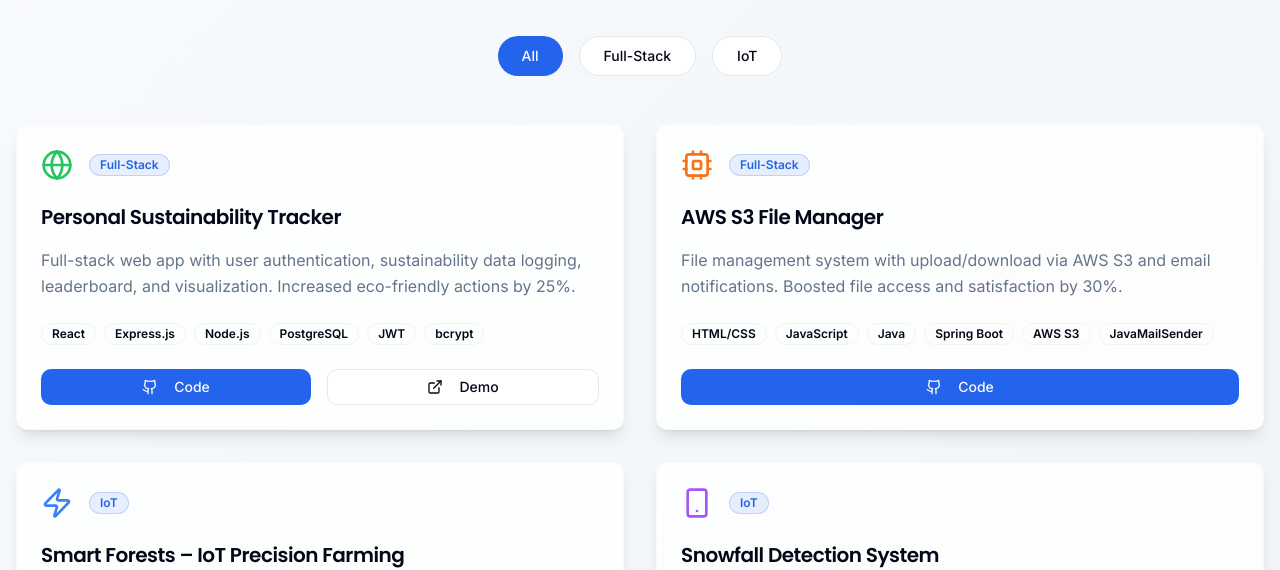
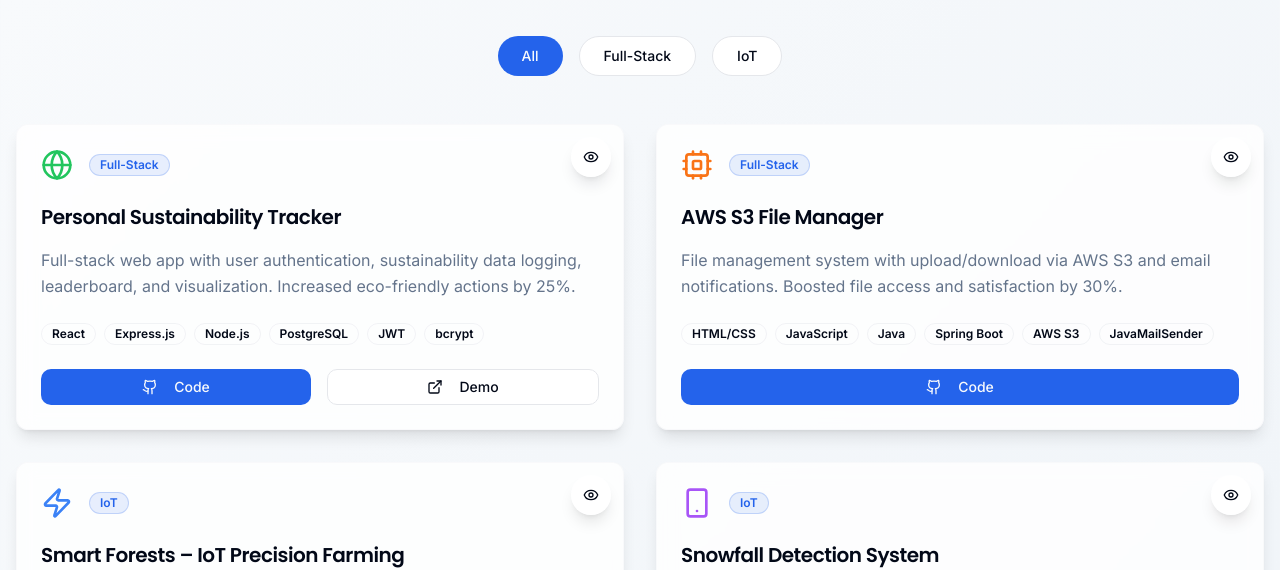
Before and after one commit to Aswin-2266/Portfolio, a React (Vite) app: page / in a window 1280 px wide. Shown: the part 1880-2450 px from the top of the page. Built offline with nearby package versions, Linux system fonts and the light colour scheme.

Commit message:
feat: Always show eye icon on overlays, remove hover dependency and autoplay of carousel images

```diff
--- a/src/components/Projects.tsx
+++ b/src/components/Projects.tsx
@@ -1,5 +1,5 @@
-import React, { useState, useCallback } from 'react';
-import { ExternalLink, Github, Zap, Smartphone, Globe, Cpu, Eye, ChevronLeft, ChevronRight } from 'lucide-react'; // Import Chevron icons
+import React, { useState, useCallback, useEffect } from 'react';
+import { ExternalLink, Github, Zap, Smartphone, Globe, Cpu, Eye, ChevronLeft, ChevronRight } from 'lucide-react';
 import { Card, CardContent, CardHeader, CardTitle } from '@/components/ui/card';
 import { Button } from '@/components/ui/button';
 import { Badge } from '@/components/ui/badge';
@@ -139,18 +139,23 @@ const Projects = () => {
           {filteredProjects.map((project, index) => (
             <Card
               key={index}
-              className="group card-hover glass-effect shadow-lg overflow-hidden cursor-pointer
-                         relative transform transition-all duration-300 hover:scale-[1.02] hover:shadow-xl"
+              className="relative group card-hover glass-effect shadow-lg overflow-hidden cursor-pointer
+                transform transition-all duration-300 hover:scale-[1.02] hover:shadow-xl"
               onClick={() => openProjectModal(project)}
             >
-              {/* Overlay for "View Details" on the card itself */}
-              <div className="absolute inset-0 bg-black bg-opacity-60 flex items-center justify-center
-                              opacity-0 group-hover:opacity-100 transition-opacity duration-300 z-10 rounded-lg">
-                <div className="text-white text-xl font-bold flex flex-col items-center gap-2">
-                  <Eye size={36} />
-                  View Details
-                </div>
-              </div>
+              {/* Persistent Eye Icon at Top-Right */}
+              <Button
+                variant="ghost"
+                size="icon"
+                className="absolute top-3 right-3 z-10 bg-background/70 hover:bg-accent p-2 shadow-lg rounded-full"
+                onClick={e => {
+                  e.stopPropagation();
+                  openProjectModal(project);
+                }}
+              >
+                <Eye size={22} className="text-foreground" />
+                <span className="sr-only">View Details</span>
+              </Button>
 
               <CardHeader className="pb-4 pt-6">
                 <div className="flex items-center gap-4 mb-4">
@@ -175,14 +180,14 @@ const Projects = () => {
                   ))}
                 </div>
 
-                {/* Action Buttons - Kept here for quick access, but also in modal */}
+                {/* Action Buttons */}
                 <div className="flex gap-4">
                   {project.github && (
                     <Button
                       size="sm"
                       className="flex-1 bg-primary hover:bg-primary/90 text-primary-foreground"
                       asChild
-                      onClick={(e) => e.stopPropagation()}
+                      onClick={e => e.stopPropagation()}
                     >
                       <a href={project.github} target="_blank" rel="noopener noreferrer">
                         <Github size={16} className="mr-2" />
@@ -197,7 +202,7 @@ const Projects = () => {
                       variant="outline"
                       className="flex-1 border-border hover:bg-accent"
                       asChild
-                      onClick={(e) => e.stopPropagation()}
+                      onClick={e => e.stopPropagation()}
                     >
                       <a href={project.demo} target="_blank" rel="noopener noreferrer">
                         <ExternalLink size={16} className="mr-2" />
@@ -223,7 +228,7 @@ const Projects = () => {
               </DialogDescription>
             </DialogHeader>
 
-            {/* Carousel of Images - NEW ADDITION */}
+            {/* Carousel of Images */}
             {selectedProject.images && selectedProject.images.length > 0 && (
               <ProjectImageCarousel images={selectedProject.images} title={selectedProject.title} />
             )}
@@ -276,7 +281,8 @@ interface ProjectImageCarouselProps {
 }
 
 const ProjectImageCarousel: React.FC<ProjectImageCarouselProps> = ({ images, title }) => {
-  const [emblaRef, emblaApi] = useEmblaCarousel({ loop: true }); // loop for continuous scrolling
+  const [emblaRef, emblaApi] = useEmblaCarousel({ loop: true });
+  const [isPlaying, setIsPlaying] = useState(true); // State to manage auto-play
 
   const scrollPrev = useCallback(() => {
     if (emblaApi) emblaApi.scrollPrev();
@@ -286,8 +292,27 @@ const ProjectImageCarousel: React.FC<ProjectImageCarouselProps> = ({ images, tit
     if (emblaApi) emblaApi.scrollNext();
   }, [emblaApi]);
 
+  // Effect for auto-scrolling
+  useEffect(() => {
+    if (!emblaApi || !isPlaying) return; // Only run if api exists and isPlaying is true
+
+    const autoplay = setInterval(() => {
+      emblaApi.scrollNext();
+    }, 1800); // Scrolls every 3 seconds
+
+    return () => clearInterval(autoplay); // Cleanup on component unmount or dependency change
+  }, [emblaApi, isPlaying]);
+
+  // Pause auto-play on hover
+  const handleMouseEnter = () => setIsPlaying(false);
+  const handleMouseLeave = () => setIsPlaying(true);
+
   return (
-    <div className="embla relative mt-4 mb-6 rounded-lg overflow-hidden shadow-md">
+    <div
+      className="embla relative mt-4 mb-6 rounded-lg overflow-hidden shadow-md"
+      onMouseEnter={handleMouseEnter}
+      onMouseLeave={handleMouseLeave}
+    >
       <div className="embla__viewport" ref={emblaRef}>
         <div className="embla__container flex">
           {images.map((image, index) => (
```
